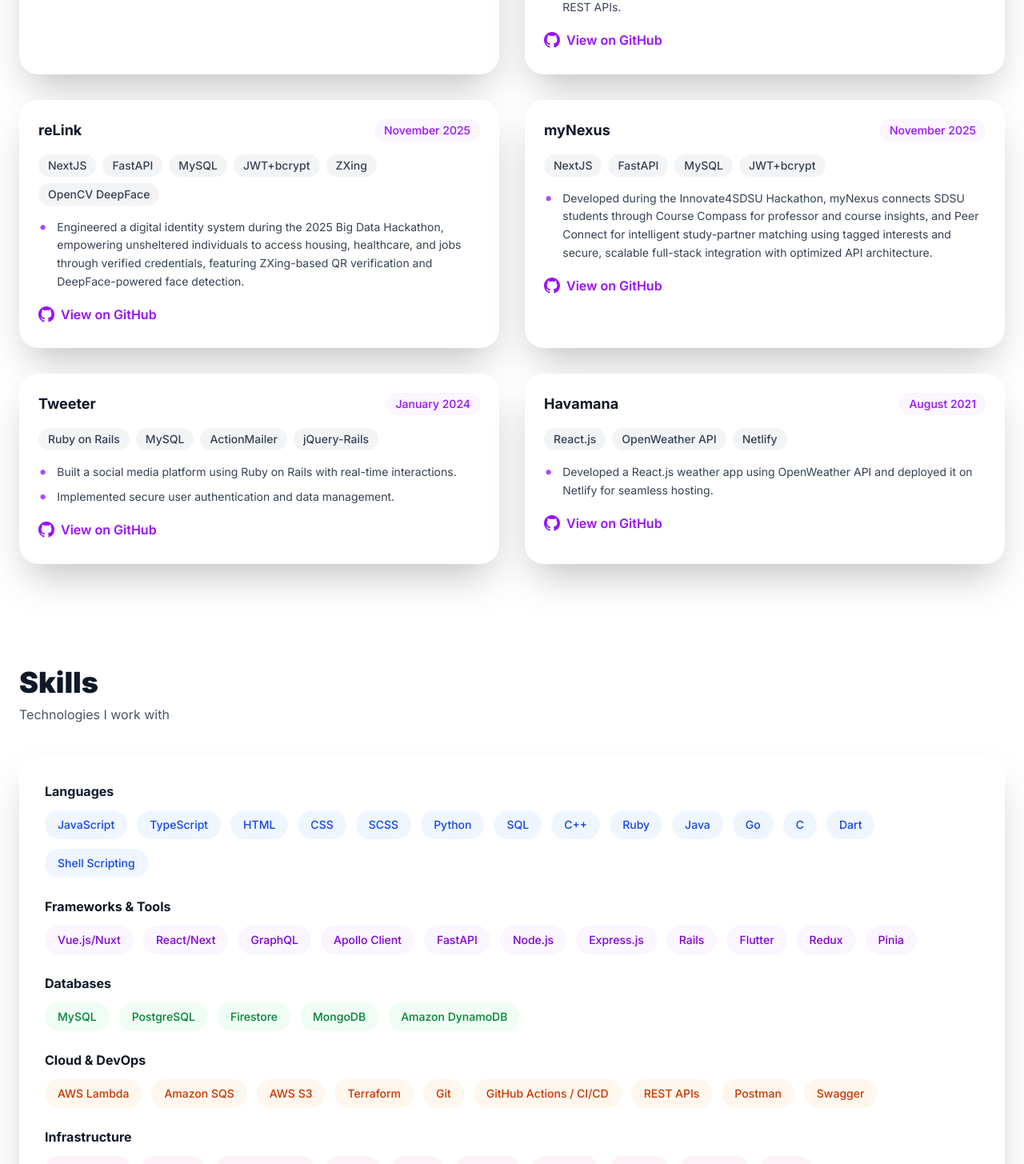
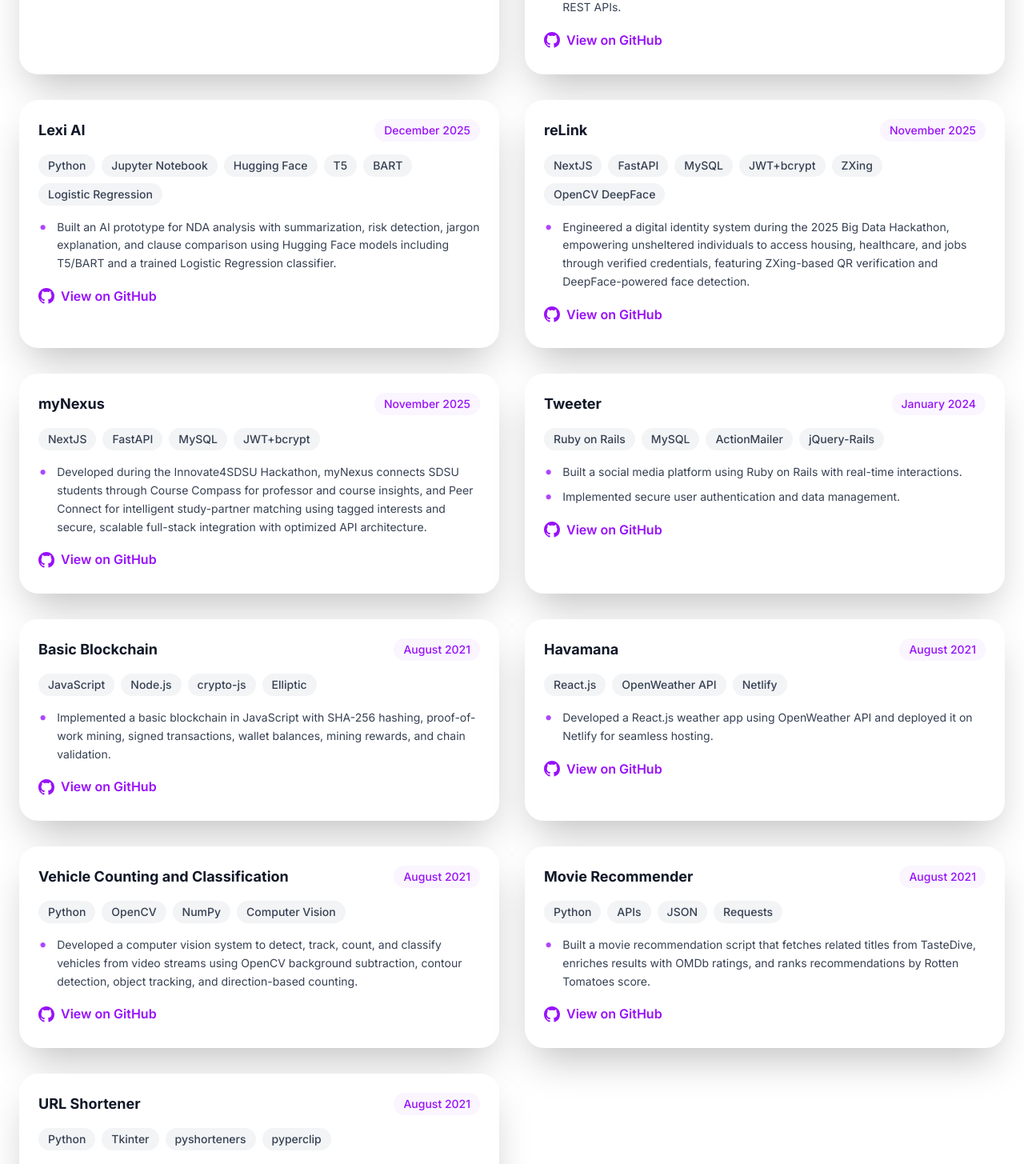
Before and after one commit to kedarnhegde/kedarnhegde.github.io, a Next.js app: page / in a window 1280 px wide. Shown: the part 4120-5575 px from the top of the page at 80% size. Built offline with nearby package versions, Linux system fonts and the light colour scheme.

Commit message:
chore: add more projects

```diff
--- a/src/data/profile.ts
+++ b/src/data/profile.ts
@@ -253,6 +253,22 @@ export const profile = {
       repo: "https://github.com/kedarnhegde/network-simulator",
     },
     {
+      name: "Lexi AI",
+      date: "December 2025",
+      tech: [
+        "Python",
+        "Jupyter Notebook",
+        "Hugging Face",
+        "T5",
+        "BART",
+        "Logistic Regression",
+      ],
+      bullets: [
+        "Built an AI prototype for NDA analysis with summarization, risk detection, jargon explanation, and clause comparison using Hugging Face models including T5/BART and a trained Logistic Regression classifier.",
+      ],
+      repo: "https://github.com/kedarnhegde/CS549-lab",
+    },
+    {
       name: "reLink",
       date: "November 2025",
       tech: [
@@ -288,6 +304,15 @@ export const profile = {
       repo: "https://github.com/kedarnhegde/tweeter",
     },
     {
+      name: "Basic Blockchain",
+      date: "August 2021",
+      tech: ["JavaScript", "Node.js", "crypto-js", "Elliptic"],
+      bullets: [
+        "Implemented a basic blockchain in JavaScript with SHA-256 hashing, proof-of-work mining, signed transactions, wallet balances, mining rewards, and chain validation.",
+      ],
+      repo: "https://github.com/kedarnhegde/basic-blockchain",
+    },
+    {
       name: "Havamana",
       date: "August 2021",
       tech: ["React.js", "OpenWeather API", "Netlify"],
@@ -295,6 +320,34 @@ export const profile = {
         "Developed a React.js weather app using OpenWeather API and deployed it on Netlify for seamless hosting.",
       ],
       repo: "https://github.com/kedarnhegde/weather-app",
+    },
+
+    {
+      name: "Vehicle Counting and Classification",
+      date: "August 2021",
+      tech: ["Python", "OpenCV", "NumPy", "Computer Vision"],
+      bullets: [
+        "Developed a computer vision system to detect, track, count, and classify vehicles from video streams using OpenCV background subtraction, contour detection, object tracking, and direction-based counting.",
+      ],
+      repo: "https://github.com/kedarnhegde/vehicle-project",
+    },
+    {
+      name: "Movie Recommender",
+      date: "August 2021",
+      tech: ["Python", "APIs", "JSON", "Requests"],
+      bullets: [
+        "Built a movie recommendation script that fetches related titles from TasteDive, enriches results with OMDb ratings, and ranks recommendations by Rotten Tomatoes score.",
+      ],
+      repo: "https://github.com/kedarnhegde/movie-recommender",
+    },
+    {
+      name: "URL Shortener",
+      date: "August 2021",
+      tech: ["Python", "Tkinter", "pyshorteners", "pyperclip"],
+      bullets: [
+        "Built a desktop URL shortener with a Tkinter GUI, TinyURL generation, and one-click clipboard copy functionality.",
+      ],
+      repo: "https://github.com/kedarnhegde/url-shortener",
     },
   ],
 
```
